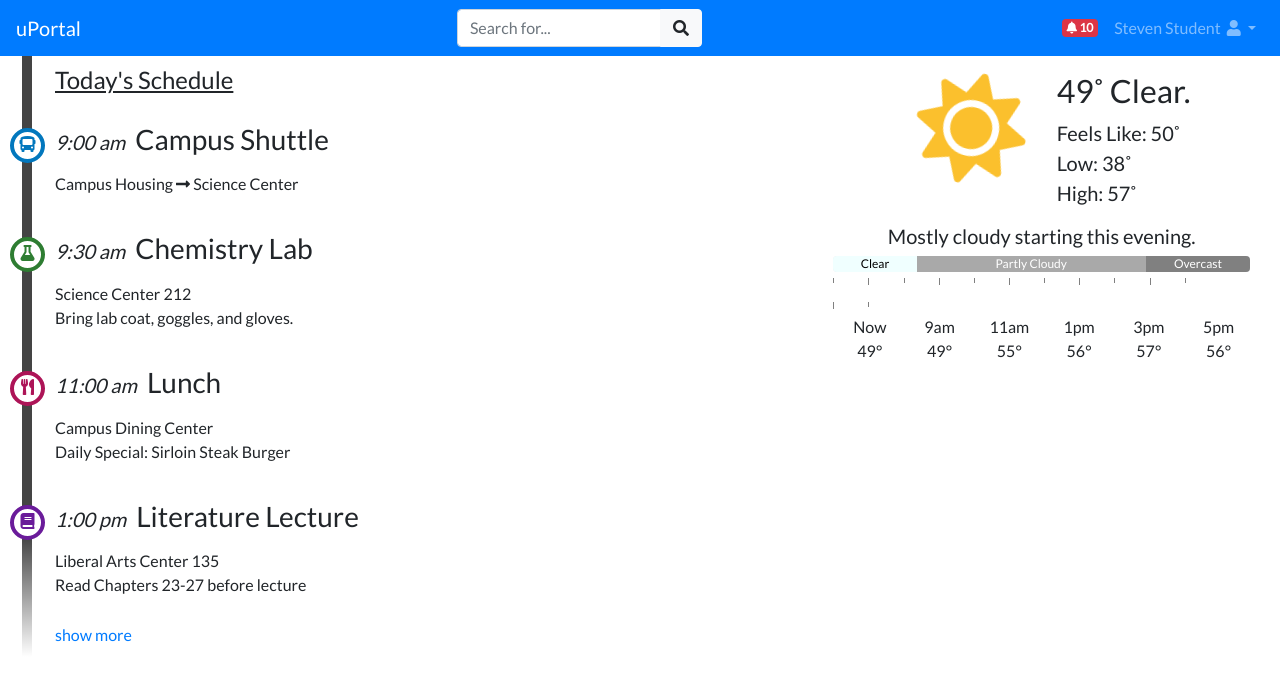
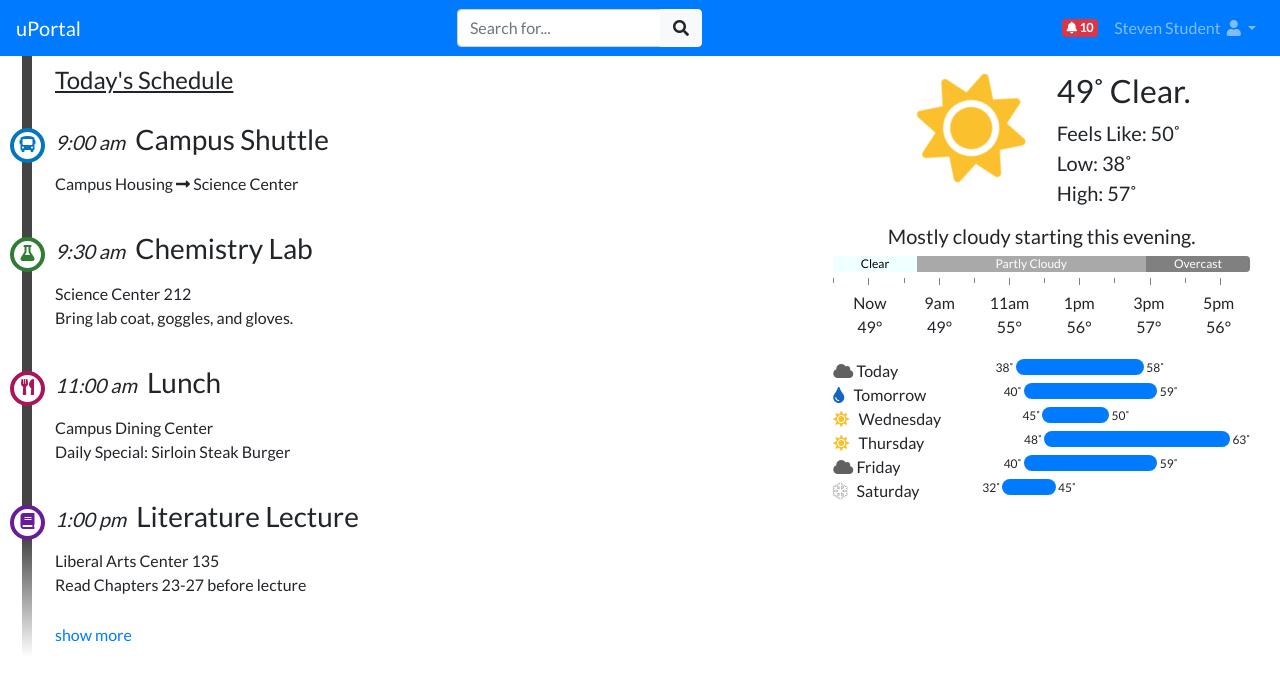
Before and after one commit to ChristianMurphy/contented-ui, a website: page alternate/three-content-hero/index.html in a window 1280 px wide. Shown: the top 686 px of the page. Drawn offline with nearby package versions, Linux system fonts and the light colour scheme.

Commit message:
feat: add weekly forcast

```diff
--- a/alternate/three-content-hero/index.html
+++ b/alternate/three-content-hero/index.html
@@ -169,13 +169,13 @@
             </p>
             <div class="w-100"></div>
             <div class="progress" style="width: 100%">
-              <div class="progress-bar" role="progressbar" style="width: 20%; background-color: azure; color: black;">
+              <div class="progress-bar" style="width: 20%; background-color: azure; color: black;">
                 Clear
               </div>
-              <div class="progress-bar" role="progressbar" style="width: 55%; background-color: darkgray;">
+              <div class="progress-bar" style="width: 55%; background-color: darkgray;">
                 Partly Cloudy
               </div>
-              <div class="progress-bar" role="progressbar" style="width: 25%; background-color: gray;">
+              <div class="progress-bar" style="width: 25%; background-color: gray;">
                 Overcast
               </div>
             </div>
@@ -224,6 +224,84 @@
                 5pm
                 <br>
                 56°
+              </div>
+            </div>
+            <div class="up-weather-hilos">
+              <div class="row">
+                <div class="col-4">
+                  <i class="fas fa-cloud" style="color: #616161;"></i>
+                  Today
+                </div>
+                <div class="col-8 up-weather-hilo progress">
+                  <div style="width: 5%;"></div>
+                  38˚&nbsp;
+                  <div class="progress-bar up-weather-hilo--progress" style="width: 48%"></div>
+                  &nbsp;58˚
+                </div>
+              </div>
+              <div class="row">
+                <div class="col-4">
+                  <i class="fas fa-tint" style="color: #1565C0;"></i>
+                  &nbsp;
+                  Tomorrow
+                </div>
+                <div class="col-8 up-weather-hilo progress">
+                  <div style="width: 8%;"></div>
+                  40˚&nbsp;
+                  <div class="progress-bar up-weather-hilo--progress" style="width: 50%"></div>
+                  &nbsp;59˚
+                </div>
+              </div>
+              <div class="row">
+                <div class="col-4">
+                  <i class="fas fa-sun" style="color: #fbc02d;"></i>
+                  &nbsp;
+                  Wednesday
+                </div>
+                <div class="col-8 up-weather-hilo progress">
+                  <div style="width: 15%;"></div>
+                  45˚&nbsp;
+                  <div class="progress-bar up-weather-hilo--progress" style="width: 25%"></div>
+                  &nbsp;50˚
+                </div>
+              </div>
+              <div class="row">
+                <div class="col-4">
+                  <i class="fas fa-sun" style="color: #fbc02d;"></i>
+                  &nbsp;
+                  Thursday
+                </div>
+                <div class="col-8 up-weather-hilo progress">
+                  <div style="width: 18%;"></div>
+                  48˚&nbsp;
+                  <div class="progress-bar up-weather-hilo--progress" style="width: 80%"></div>
+                  &nbsp;63˚
+                </div>
+              </div>
+              <div class="row">
+                <div class="col-4">
+                  <i class="fas fa-cloud" style="color: #616161;"></i>
+                  Friday
+                </div>
+                <div class="col-8 up-weather-hilo progress">
+                  <div style="width: 8%;"></div>
+                  40˚&nbsp;
+                  <div class="progress-bar up-weather-hilo--progress" style="width: 50%"></div>
+                  &nbsp;59˚
+                </div>
+              </div>
+              <div class="row">
+                <div class="col-4">
+                  <i class="fas fa-snowflake" style="color: #fff; text-shadow: 0 0 1px #000;"></i>
+                  &nbsp;
+                  Saturday
+                </div>
+                <div class="col-8 up-weather-hilo progress">
+                  <div style="width: 0%;"></div>
+                  32˚&nbsp;
+                  <div class="progress-bar up-weather-hilo--progress" style="width: 20%"></div>
+                  &nbsp;45˚
+                </div>
               </div>
             </div>
           </section>
--- a/css/contented.css
+++ b/css/contented.css
@@ -113,6 +113,8 @@ footer {
 
 .up-weather-marks {
   width: 100%;
+  overflow: hidden;
+  white-space: nowrap;
   margin-top: -5px;
 }
 
@@ -219,3 +221,16 @@ footer {
   border-color: #6a1b9a;
   color: #6a1b9a;
 }
+
+.up-weather-hilos {
+  width: 100%;
+  margin-top: 20px;
+}
+
+.up-weather-hilo {
+  background-color: unset;
+}
+
+.up-weather-hilo--progress {
+  border-radius: 10px;
+}
```
